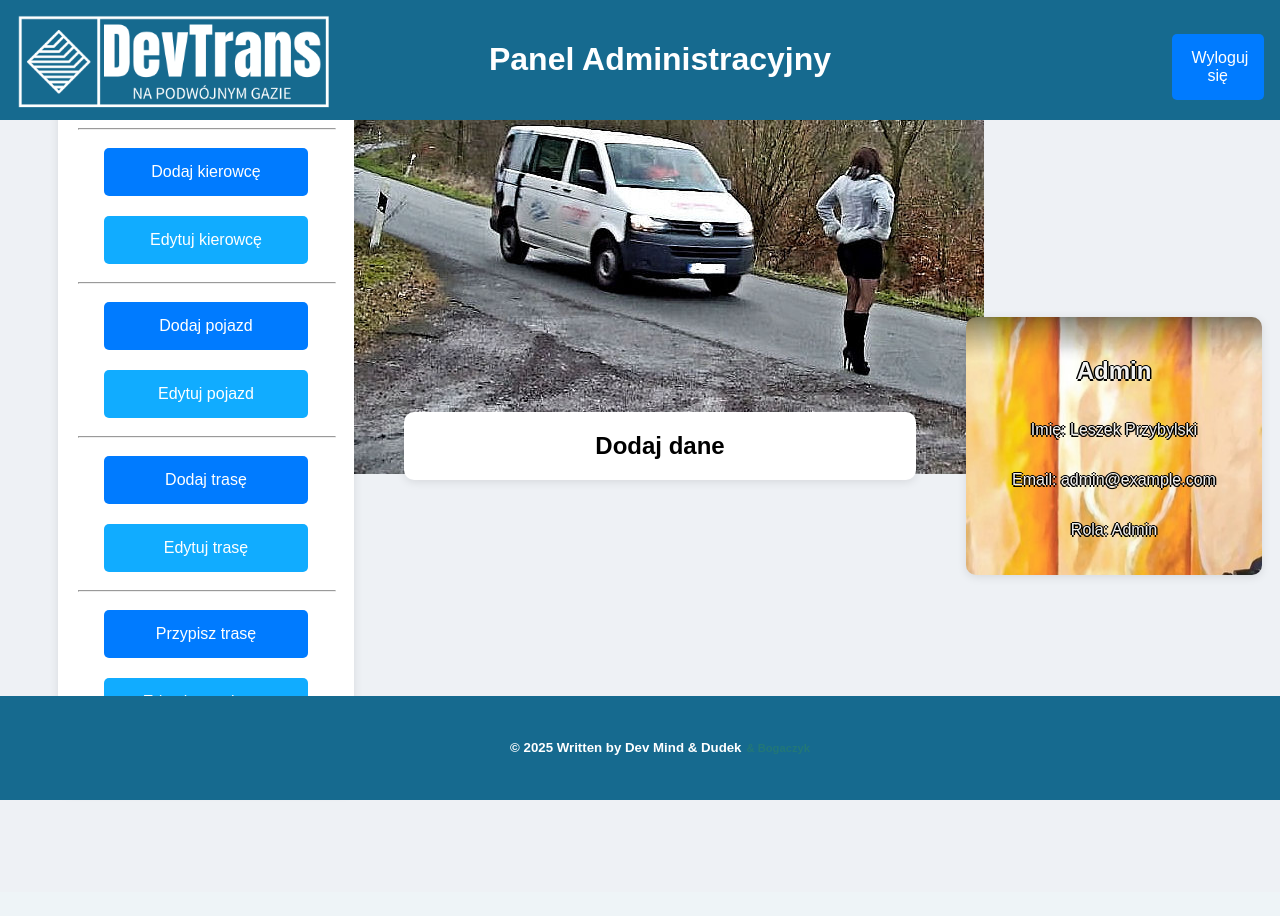
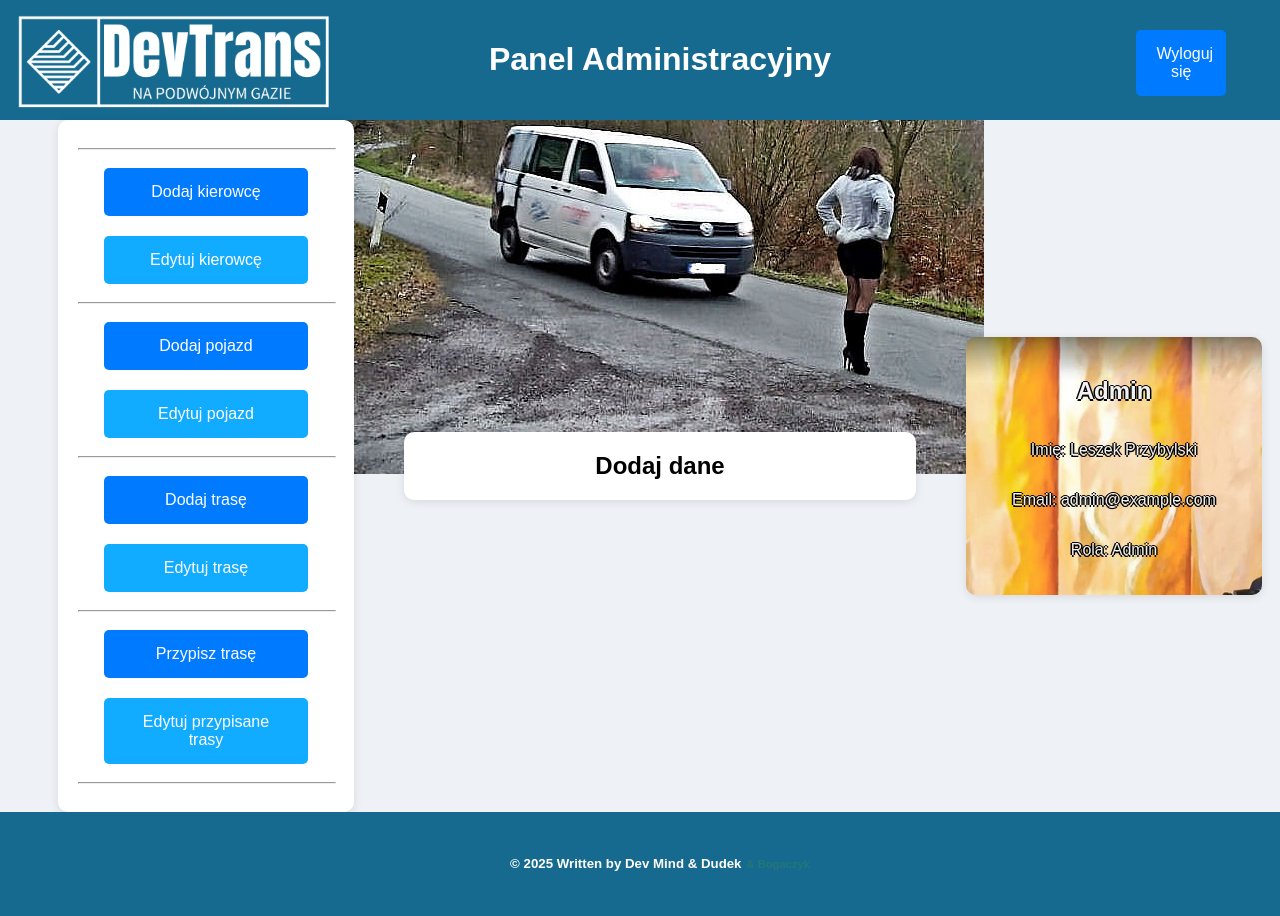
Before and after one commit to xDudii/DevTrans, a PHP site: page /panel.html in a window 1280 px wide. Before the commit the page ends 800 px from the top, so only its background shows below. Run offline with PHP 8.4, Linux system fonts and the light colour scheme.

Commit message:
modified:   css/panel-styles.css

```diff
--- a/css/panel-styles.css
+++ b/css/panel-styles.css
@@ -7,7 +7,7 @@ body {
     flex-direction: column;
     min-height: 100vh;
     background: #eef1f5;
-    overflow: hidden;
+    overflow-x: hidden;
     background-image: url("../zdj/tlo.jpg");
     background-position: center top;
     background-repeat: no-repeat;
@@ -19,9 +19,8 @@ body {
     padding: 20px;
     background: #166a8f;
     color: white;
-    position: fixed;
-    left: 0;
-    right: 0;
+    position: static;
+
 }
 
 .footer{
@@ -47,7 +46,7 @@ h6{
     align-items: center;
     justify-content: center;
     width: 100%;
-    padding: 100px 20px;
+    padding: 0px 20px;
     gap: 50px;
 }
 
@@ -97,7 +96,7 @@ h6{
 header button{
     position: absolute;
     left: 88%;
-    top: 20%;
+    top: 2.5%;
     padding: 15px 20px;
     margin: 10px;
     width: 7%;
```
